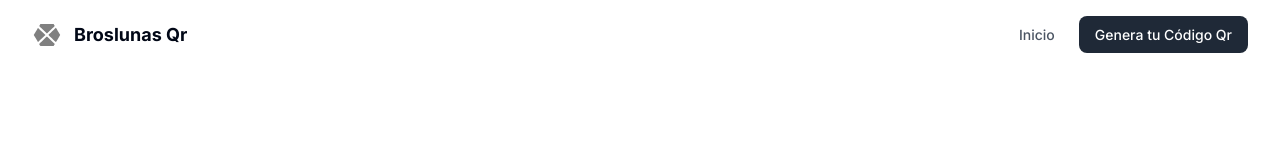
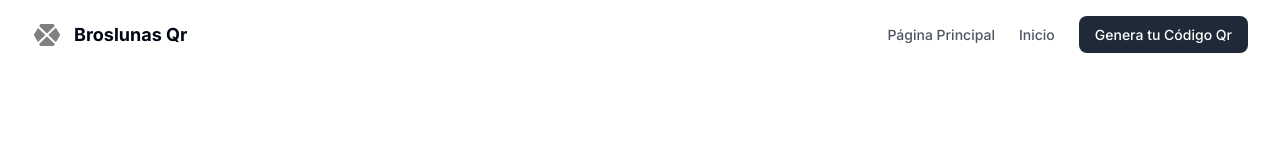
Before and after one commit to BrosLunas/broslunas-aiqr, a Next.js app: page / in a window 1280 px wide. Shown: the top 160 px of the page. Built offline with nearby package versions, Linux system fonts and the light colour scheme.

Commit message:
Update Navbar.tsx

```diff
--- a/components/Navbar.tsx
+++ b/components/Navbar.tsx
@@ -11,6 +11,7 @@ const Navbar = () => {
 
   const navigation = [
     // { title: 'Testimonials', path: '#testimonials' },
+    { title: 'Página Principal', path: 'https://broslunas.com' },
     { title: 'Inicio', path: '/' },
   ];
 
```
